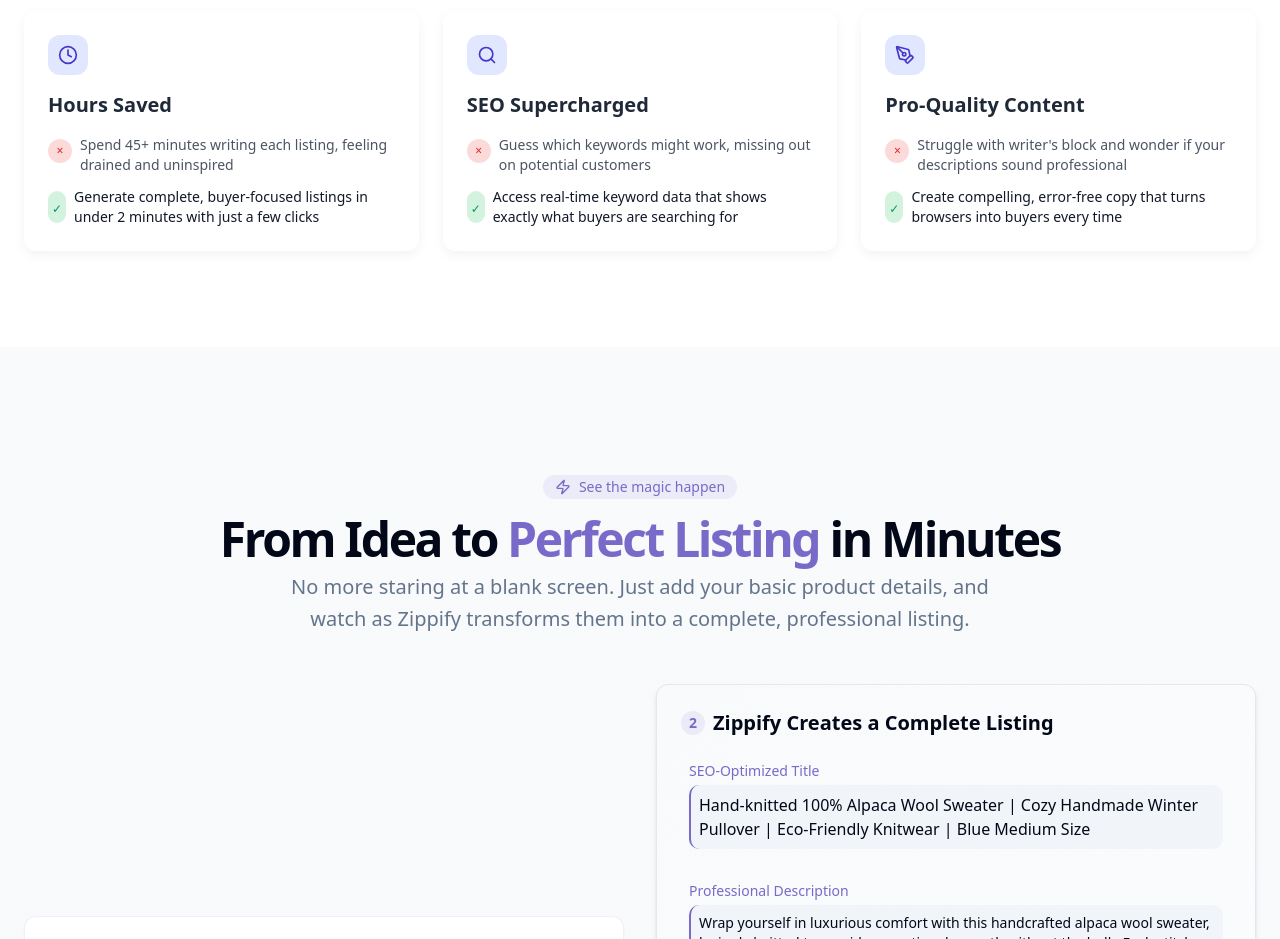
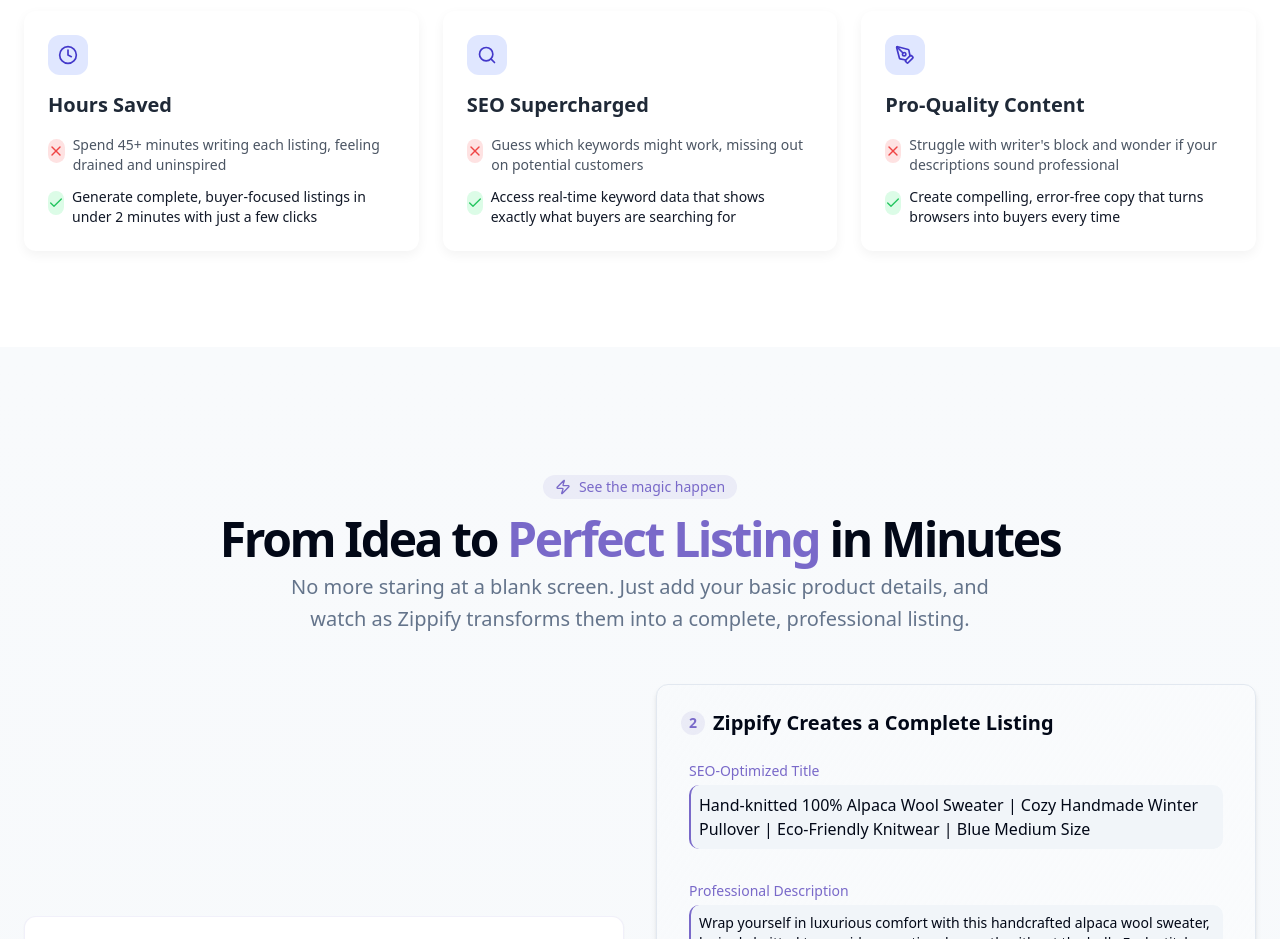
Before and after one commit to jansoganci/etsy-elevate, a React (Vite) app: page / in a window 1280 px wide. Shown: the part 1080-2019 px from the top of the page. Built offline with nearby package versions, Linux system fonts and the light colour scheme.

Commit message:
Fix: Improve ProblemSolutionCard icons
Refactor ProblemSolutionCard to use consistent icon styling.

```diff
--- a/src/features/landing/components/ProblemSolutionCard.tsx
+++ b/src/features/landing/components/ProblemSolutionCard.tsx
@@ -1,6 +1,6 @@
 
 import { Card, CardContent } from "@/components/ui/card";
-import { LucideIcon } from "lucide-react";
+import { LucideIcon, X, Check } from "lucide-react";
 import { cn } from "@/lib/utils";
 
 type ProblemSolutionCardProps = {
@@ -27,16 +27,14 @@ export const ProblemSolutionCard = ({
         <h3 className="text-xl font-bold text-[#1F2937] dark:text-[#EDE9EB]">{title}</h3>
         <div className="space-y-3">
           <div className="flex items-start group">
-            <div className="p-1 rounded-full bg-destructive/20 mr-2 mt-1 group-hover:scale-110 transition-transform">
-              <div className="w-4 h-4 flex items-center justify-center">
-                <span className="text-[#DC2626] dark:text-[#EF4444] text-xs">×</span>
-              </div>
+            <div className="w-6 h-6 rounded-full bg-red-100 dark:bg-red-900/20 mr-2 mt-1 flex items-center justify-center group-hover:scale-110 transition-transform">
+              <X className="w-4 h-4 text-red-500 dark:text-[#EF4444]" />
             </div>
             <p className="text-[#4B5563] dark:text-[#9CA3AF] text-sm">{problem}</p>
           </div>
           <div className="flex items-start group">
-            <div className="p-1 rounded-full bg-green-500/20 mr-2 mt-1 group-hover:scale-110 transition-transform">
-              <span className="text-[#059669] dark:text-[#10B981] text-xs">✓</span>
+            <div className="w-6 h-6 rounded-full bg-green-100 dark:bg-green-900/20 mr-2 mt-1 flex items-center justify-center group-hover:scale-110 transition-transform">
+              <Check className="w-4 h-4 text-green-500 dark:text-[#10B981]" />
             </div>
             <p className="text-[#111827] dark:text-[#F9FAFB] text-sm">{solution}</p>
           </div>
```
